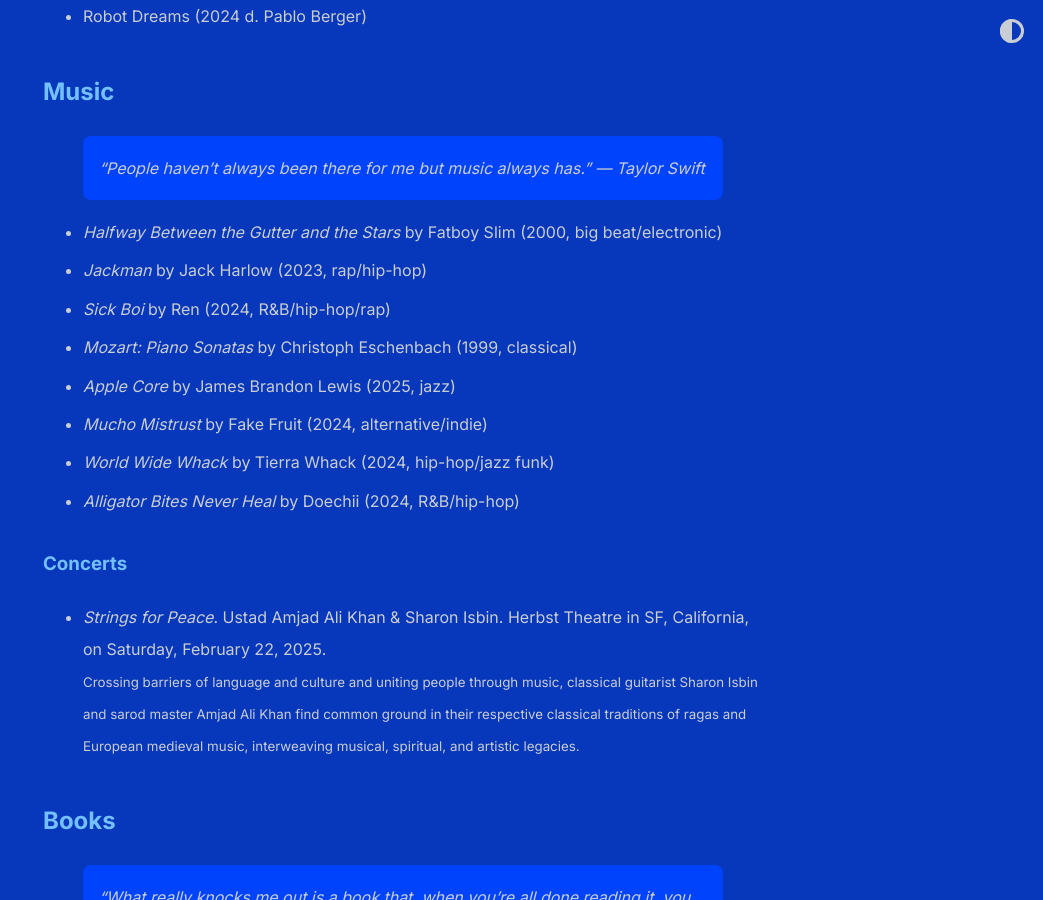
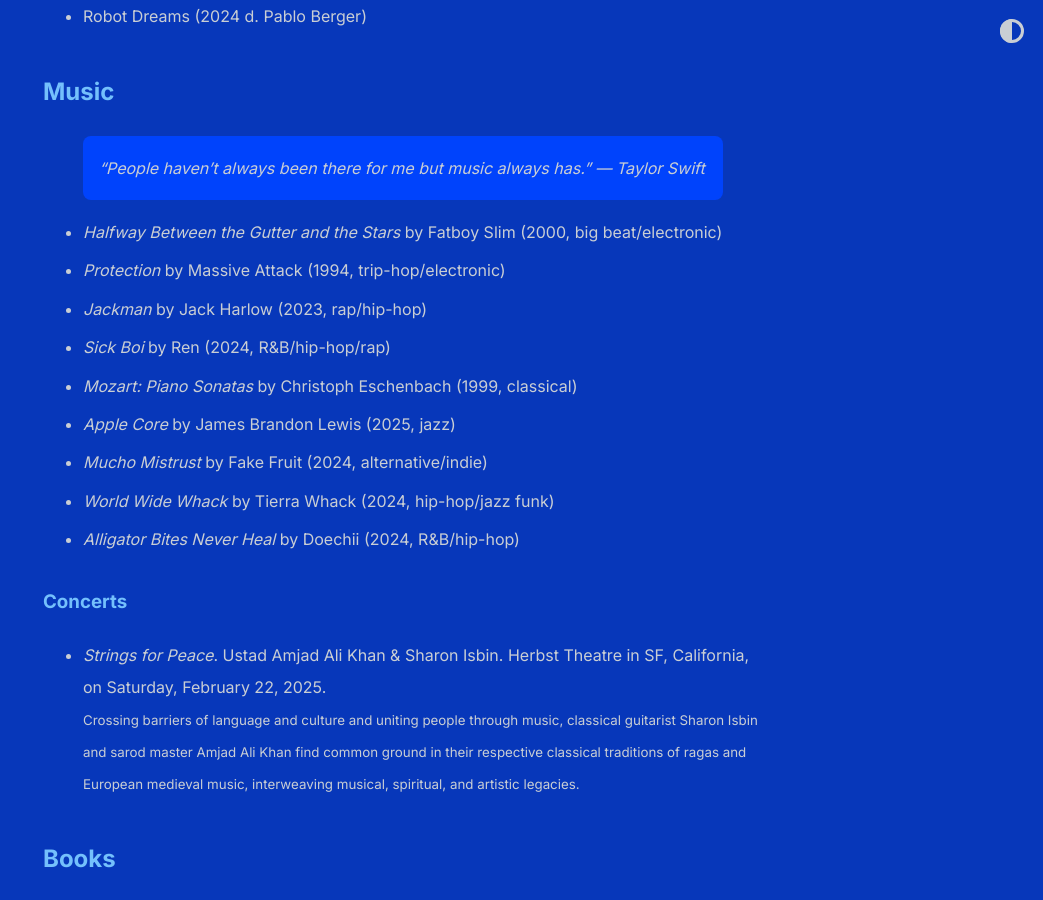
Before and after one commit to shihankanungo/shihankanungo.github.io, a Jekyll site: the page built from wrapped.md, in a window 1280 px wide and 900 px high, scrolled down 594 px. Shown: the whole window, without its empty margins (237-1280 px from the left). Built offline with Jekyll 4.4.1, drawn with Linux system fonts in a browser that asks for light colours.

Commit message:
Update wrapped.md

```diff
--- a/wrapped.md
+++ b/wrapped.md
@@ -21,6 +21,7 @@
 > "People haven't always been there for me but music always has." --- Taylor Swift
 
 - *Halfway Between the Gutter and the Stars* by Fatboy Slim (2000, big beat/electronic)
+- *Protection* by Massive Attack (1994, trip-hop/electronic)
 - *Jackman* by Jack Harlow (2023, rap/hip-hop)
 - *Sick Boi* by Ren (2024, R&B/hip-hop/rap)
 - *Mozart: Piano Sonatas* by Christoph Eschenbach (1999, classical)
```
